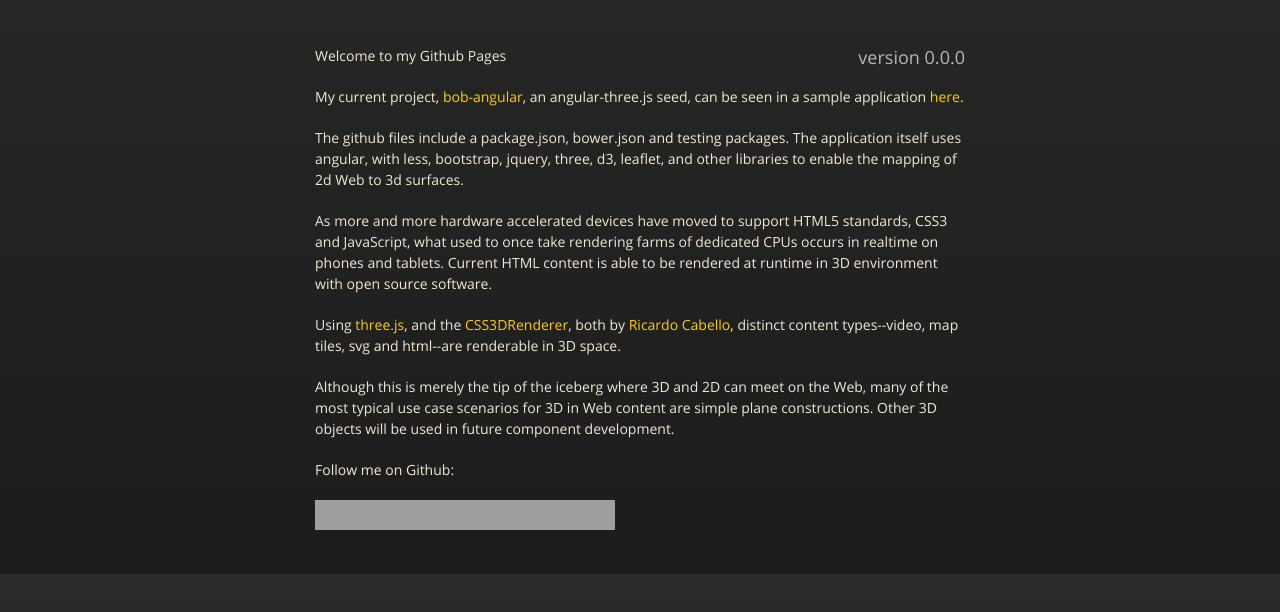
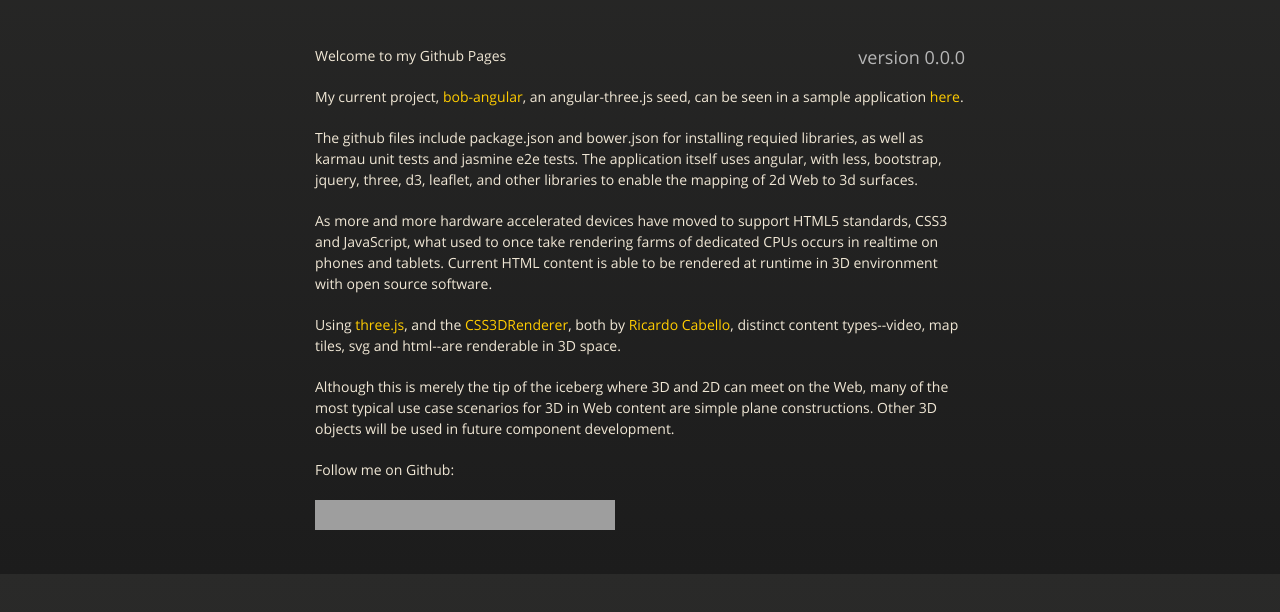
Before and after one commit to KevinEverywhere/first-KevinEverywhere.github.io, a plain HTML site: page index.html in a window 1280 px wide. Shown: the part 226-838 px from the top of the page. Drawn offline with nearby package versions, Linux system fonts and the light colour scheme; grey boxes are pictures that could not be loaded.

Commit message:
Update index page.

```diff
--- a/index.html
+++ b/index.html
@@ -45,7 +45,7 @@
 My current project,
 <a href="http://kevineverywhere.github.io/bob-angular/">bob-angular</a>, an angular-three.js seed, can be seen in a sample application <a href="http://bob-angular.herokuapp.com/">here</a>.
 </p>
-<p>The github files include a package.json, bower.json and testing packages. The application itself uses angular, with less, bootstrap, jquery, three, d3, leaflet, and other libraries to enable the mapping of 2d Web to 3d surfaces.
+<p>The github files include package.json and bower.json for installing requied libraries, as well as karmau unit tests and jasmine e2e tests. The application itself uses angular, with less, bootstrap, jquery, three, d3, leaflet, and other libraries to enable the mapping of 2d Web to 3d surfaces.
 </p>
 <p>
   As more and more hardware accelerated devices have moved to support HTML5 standards, CSS3 and JavaScript, what used to once take rendering farms of dedicated CPUs occurs in realtime on phones and tablets. Current HTML content is able to be rendered at runtime in 3D environment with open source software.
```
